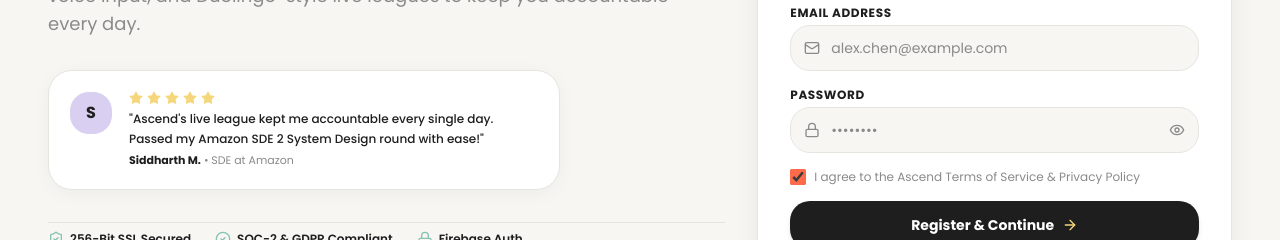
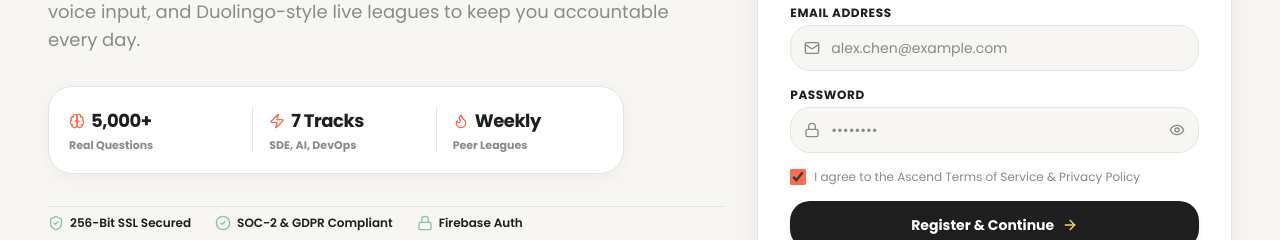
Before and after one commit to LuckyJadhav2808/Ascend-InnovaHack, a Next.js app: page / in a window 1280 px wide. Shown: the part 466-706 px from the top of the page. Built offline with nearby package versions, Linux system fonts and the light colour scheme; no server answers; the database is empty.

Commit message:
feat(landing): replace fake testimonial card with clean platform metrics highlight grid

```diff
--- a/app/page.jsx
+++ b/app/page.jsx
@@ -225,23 +225,28 @@ export default function LandingPage() {
             </p>
           </div>
 
-          {/* Candidate Testimonial Card */}
-          <div className="bg-white p-5 rounded-3xl border border-[#E5E5E0] shadow-card flex items-start gap-4 max-w-lg">
-            <div className="w-11 h-11 rounded-2xl bg-[#D9CFF0] flex items-center justify-center font-extrabold text-[#1E1E1E] text-base shrink-0 border border-white shadow-xs">
-              S
+          {/* Live Platform Highlights & Metrics Card */}
+          <div className="bg-white p-5 rounded-3xl border border-[#E5E5E0] shadow-card grid grid-cols-3 gap-3 sm:gap-4 max-w-xl">
+            <div className="flex flex-col items-start">
+              <div className="flex items-center gap-1.5">
+                <Brain className="w-4 h-4 text-[#FF6B4A]" />
+                <span className="text-base sm:text-lg font-black tracking-tight text-[#1E1E1E]">5,000+</span>
+              </div>
+              <span className="text-[11px] font-bold text-[#8A8A8A] mt-0.5">Real Questions</span>
             </div>
-            <div className="space-y-1">
-              <div className="flex items-center gap-1 text-[#F6D67A]">
-                {[...Array(5)].map((_, i) => (
-                  <Star key={i} className="w-3.5 h-3.5 fill-[#F6D67A]" />
-                ))}
+            <div className="flex flex-col items-start border-l border-[#E5E5E0] pl-3 sm:pl-4">
+              <div className="flex items-center gap-1.5">
+                <Zap className="w-4 h-4 text-[#FF6B4A]" />
+                <span className="text-base sm:text-lg font-black tracking-tight text-[#1E1E1E]">7 Tracks</span>
               </div>
-              <p className="text-xs text-[#1E1E1E] font-medium leading-relaxed">
-                "Ascend's live league kept me accountable every single day. Passed my Amazon SDE 2 System Design round with ease!"
-              </p>
-              <div className="text-[11px] text-[#8A8A8A]">
-                <strong className="text-[#1E1E1E]">Siddharth M.</strong> • SDE at Amazon
+              <span className="text-[11px] font-bold text-[#8A8A8A] mt-0.5">SDE, AI, DevOps</span>
+            </div>
+            <div className="flex flex-col items-start border-l border-[#E5E5E0] pl-3 sm:pl-4">
+              <div className="flex items-center gap-1.5">
+                <Flame className="w-4 h-4 text-[#FF6B4A]" />
+                <span className="text-base sm:text-lg font-black tracking-tight text-[#1E1E1E]">Weekly</span>
               </div>
+              <span className="text-[11px] font-bold text-[#8A8A8A] mt-0.5">Peer Leagues</span>
             </div>
           </div>
 
```
